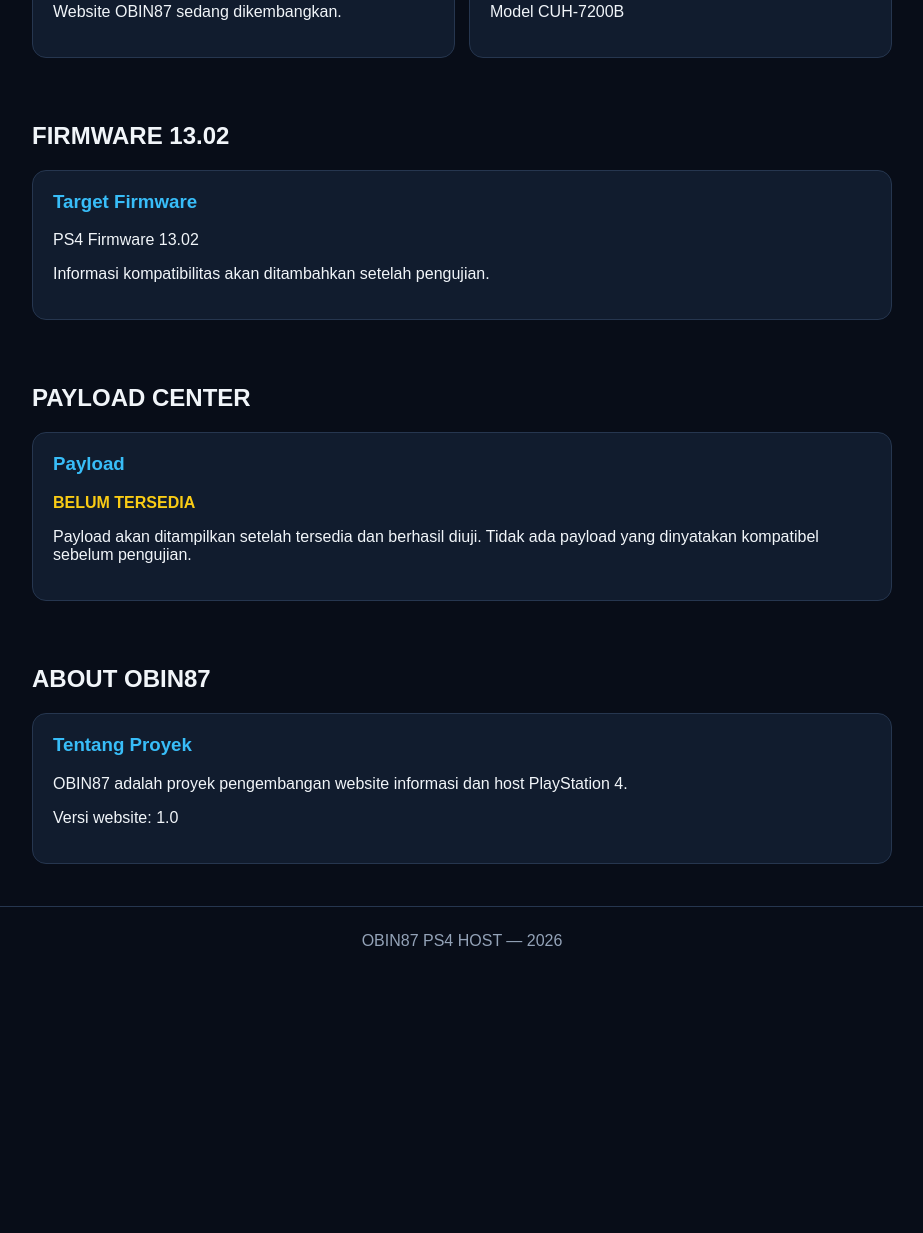
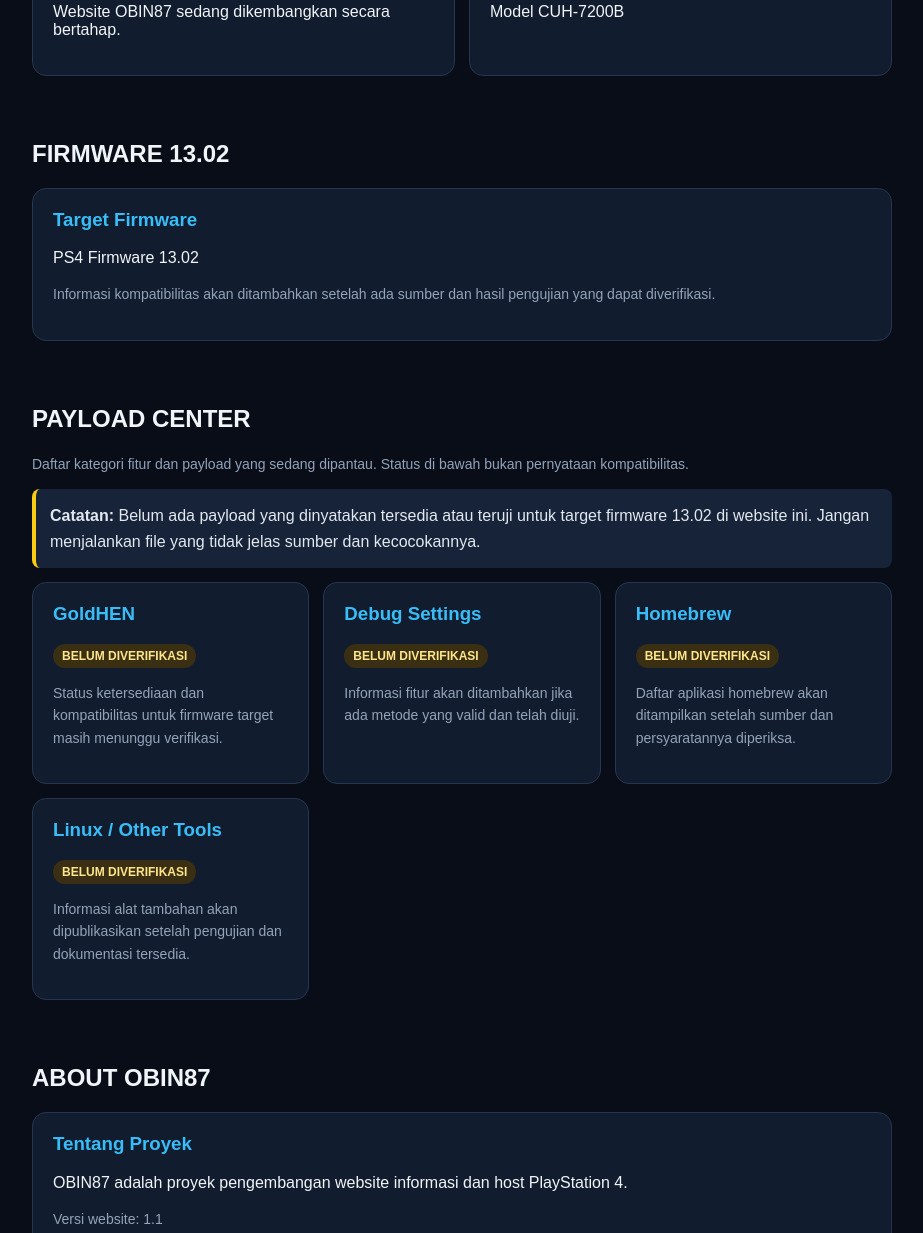
Before and after one commit to Obin88/obin88.github.io, a plain HTML site: page index.html in a window 1280 px wide. Shown: the part 553-1786 px from the top of the page, without its empty margins (178-1101 px from the left). Before the commit the page ends 1528 px from the top, so only its background shows below. Drawn offline with Linux system fonts and the light colour scheme.

Commit message:
Update index.html

```diff
--- a/index.html
+++ b/index.html
@@ -4,15 +4,17 @@
 <head>
 <meta charset="UTF-8">
 <meta name="viewport" content="width=device-width, initial-scale=1.0">
+<meta name="theme-color" content="#080d18">
 <title>OBIN87 | PS4 HOST</title>
 <style>
 *{box-sizing:border-box}
 html{scroll-behavior:smooth}
 body{margin:0;background:#080d18;color:#f1f5f9;font-family:Arial,sans-serif}
 header{position:sticky;top:0;background:#101a2b;padding:16px;text-align:center;border-bottom:1px solid #26364f;z-index:5}
-header h1{margin:0;color:#38bdf8}
+header h1{margin:0;color:#38bdf8;letter-spacing:3px}
 nav{display:flex;justify-content:center;flex-wrap:wrap;gap:8px;margin-top:12px}
 nav a{color:#e2e8f0;text-decoration:none;background:#1e293b;padding:9px 12px;border-radius:8px;font-size:13px}
+nav a:hover{background:#075985}
 main{max-width:900px;margin:auto;padding:20px}
 section{padding:22px 0;scroll-margin-top:130px}
 .hero{text-align:center;padding:55px 15px}
@@ -22,7 +24,11 @@ section{padding:22px 0;scroll-margin-top:130px}
 .card{background:#111c2e;border:1px solid #26364f;border-radius:14px;padding:20px}
 .card h3{color:#38bdf8;margin-top:0}
 .status{color:#facc15;font-weight:bold}
+.note{background:#172338;border-left:4px solid #facc15;padding:14px;border-radius:8px;line-height:1.6;color:#e2e8f0}
+.tag{display:inline-block;background:#3b2f13;color:#fde68a;padding:5px 9px;border-radius:20px;font-size:12px;font-weight:bold}
+.small{color:#94a3b8;font-size:14px;line-height:1.6}
 footer{text-align:center;padding:25px;color:#94a3b8;border-top:1px solid #26364f}
+@media(max-width:480px){main{padding:14px}.hero h2{font-size:25px}nav a{font-size:12px;padding:8px 10px}}
 </style>
 </head>
 <body>
@@ -39,15 +45,16 @@ footer{text-align:center;padding:25px;color:#94a3b8;border-top:1px solid #26364f
 <main>
 <section class="hero" id="home">
 <h2>OBIN87 PS4 HOST</h2>
-<p>Welcome to OBIN87 — pusat informasi dan pengembangan PS4 Host.</p>
+<p>Pusat informasi dan pengembangan PlayStation 4 Host.</p>
 </section>
+
 <section id="host">
 <h2>HOST</h2>
 <div class="grid">
 <div class="card">
 <h3>Status Proyek</h3>
 <p class="status">DALAM PENGEMBANGAN</p>
-<p>Website OBIN87 sedang dikembangkan.</p>
+<p>Website OBIN87 sedang dikembangkan secara bertahap.</p>
 </div>
 <div class="card">
 <h3>Hardware Referensi</h3>
@@ -56,28 +63,57 @@ footer{text-align:center;padding:25px;color:#94a3b8;border-top:1px solid #26364f
 </div>
 </div>
 </section>
+
 <section id="firmware">
 <h2>FIRMWARE 13.02</h2>
 <div class="card">
 <h3>Target Firmware</h3>
 <p>PS4 Firmware 13.02</p>
-<p>Informasi kompatibilitas akan ditambahkan setelah pengujian.</p>
+<p class="small">Informasi kompatibilitas akan ditambahkan setelah ada sumber dan hasil pengujian yang dapat diverifikasi.</p>
 </div>
 </section>
+
 <section id="payload">
 <h2>PAYLOAD CENTER</h2>
+<p class="small">Daftar kategori fitur dan payload yang sedang dipantau. Status di bawah bukan pernyataan kompatibilitas.</p>
+
+<div class="note">
+<strong>Catatan:</strong> Belum ada payload yang dinyatakan tersedia atau teruji untuk target firmware 13.02 di website ini. Jangan menjalankan file yang tidak jelas sumber dan kecocokannya.
+</div>
+
+<div class="grid" style="margin-top:14px">
 <div class="card">
-<h3>Payload</h3>
-<p class="status">BELUM TERSEDIA</p>
-<p>Payload akan ditampilkan setelah tersedia dan berhasil diuji. Tidak ada payload yang dinyatakan kompatibel sebelum pengujian.</p>
+<h3>GoldHEN</h3>
+<span class="tag">BELUM DIVERIFIKASI</span>
+<p class="small">Status ketersediaan dan kompatibilitas untuk firmware target masih menunggu verifikasi.</p>
+</div>
+
+<div class="card">
+<h3>Debug Settings</h3>
+<span class="tag">BELUM DIVERIFIKASI</span>
+<p class="small">Informasi fitur akan ditambahkan jika ada metode yang valid dan telah diuji.</p>
+</div>
+
+<div class="card">
+<h3>Homebrew</h3>
+<span class="tag">BELUM DIVERIFIKASI</span>
+<p class="small">Daftar aplikasi homebrew akan ditampilkan setelah sumber dan persyaratannya diperiksa.</p>
+</div>
+
+<div class="card">
+<h3>Linux / Other Tools</h3>
+<span class="tag">BELUM DIVERIFIKASI</span>
+<p class="small">Informasi alat tambahan akan dipublikasikan setelah pengujian dan dokumentasi tersedia.</p>
+</div>
 </div>
 </section>
+
 <section id="about">
 <h2>ABOUT OBIN87</h2>
 <div class="card">
 <h3>Tentang Proyek</h3>
 <p>OBIN87 adalah proyek pengembangan website informasi dan host PlayStation 4.</p>
-<p>Versi website: 1.0</p>
+<p class="small">Versi website: 1.1</p>
 </div>
 </section>
 </main>
```
